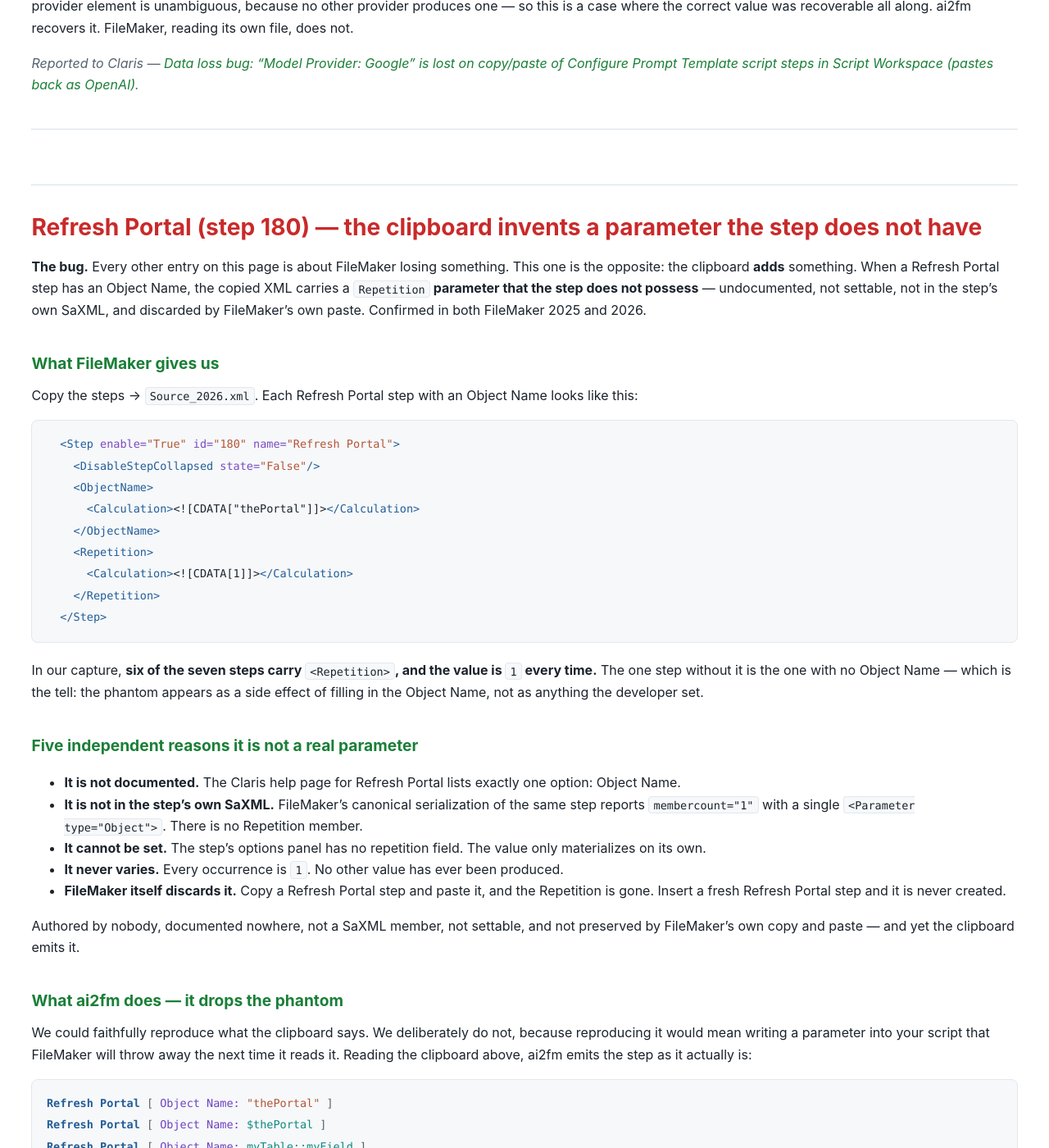
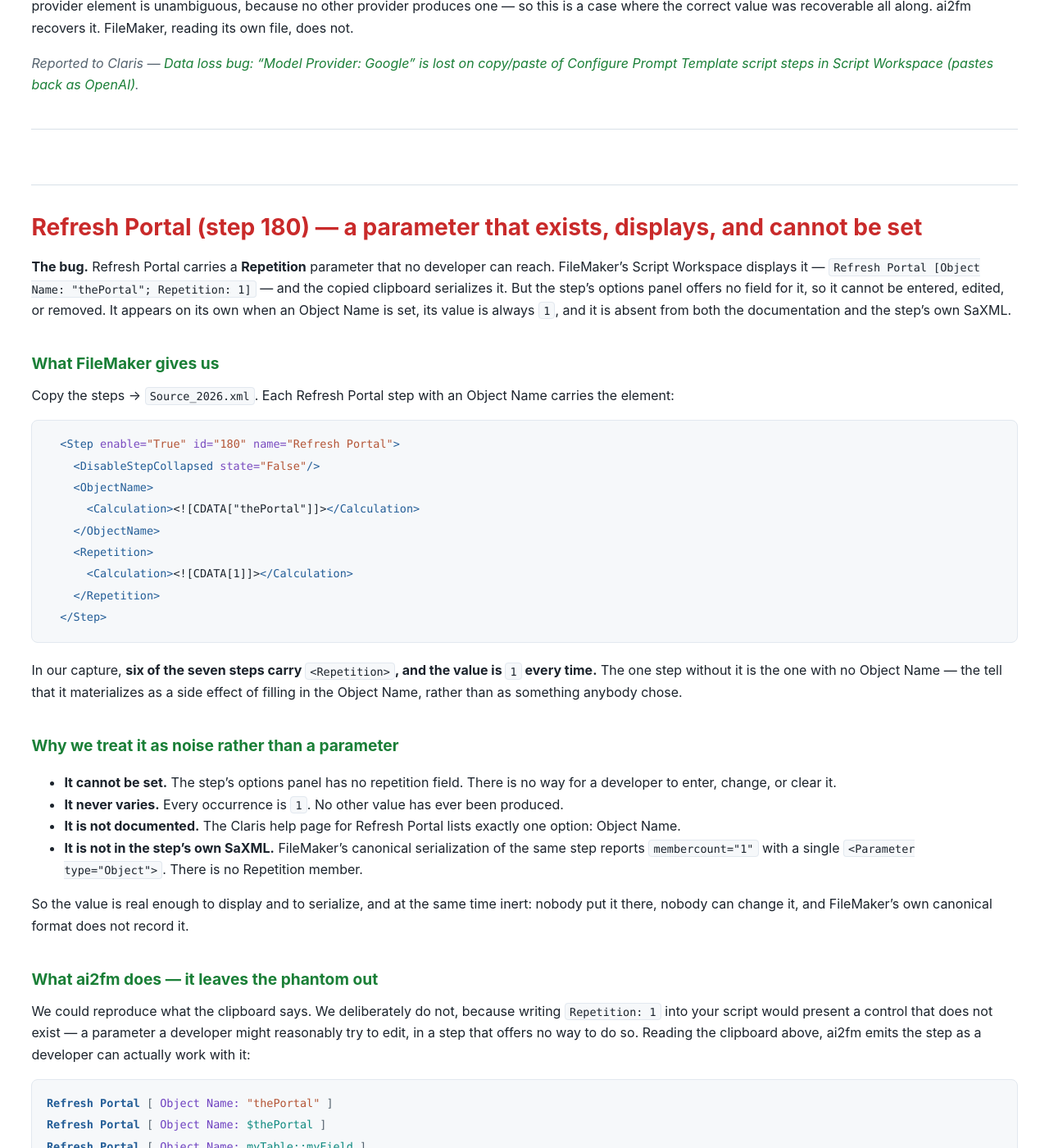
Before and after one commit to AxelarEU/ai2fm-community, a Jekyll site: the page built from claris_bugs/claris_clipboard_bugs.md, in a window 1280 px wide and 1400 px high, scrolled down 15652 px. Shown: the whole window at 82% size. Built offline with Jekyll 4.4.1, drawn with Linux system fonts in a browser that asks for light colours; some of the changed text lies outside the part shown.

Commit message:
Correct Refresh Portal (180): the Repetition parameter exists and displays, but cannot be set

````diff
--- a/claris_bugs/claris_clipboard_bugs.md
+++ b/claris_bugs/claris_clipboard_bugs.md
@@ -550,13 +550,13 @@
 
 ---
 
-## Refresh Portal (step 180) — the clipboard invents a parameter the step does not have
+## Refresh Portal (step 180) — a parameter that exists, displays, and cannot be set
 
-**The bug.** Every other entry on this page is about FileMaker losing something. This one is the opposite: the clipboard **adds** something. When a Refresh Portal step has an Object Name, the copied XML carries a **`Repetition` parameter that the step does not possess** — undocumented, not settable, not in the step's own SaXML, and discarded by FileMaker's own paste. Confirmed in both FileMaker 2025 and 2026.
+**The bug.** Refresh Portal carries a **Repetition** parameter that no developer can reach. FileMaker's Script Workspace displays it — `Refresh Portal [Object Name: "thePortal"; Repetition: 1]` — and the copied clipboard serializes it. But the step's options panel offers no field for it, so it cannot be entered, edited, or removed. It appears on its own when an Object Name is set, its value is always `1`, and it is absent from both the documentation and the step's own SaXML.
 
 ### What FileMaker gives us
 
-Copy the steps → `Source_2026.xml`. Each Refresh Portal step with an Object Name looks like this:
+Copy the steps → `Source_2026.xml`. Each Refresh Portal step with an Object Name carries the element:
 
 ```xml
   <Step enable="True" id="180" name="Refresh Portal">
@@ -570,21 +570,20 @@
   </Step>
 ```
 
-In our capture, **six of the seven steps carry `<Repetition>`, and the value is `1` every time.** The one step without it is the one with no Object Name — which is the tell: the phantom appears as a side effect of filling in the Object Name, not as anything the developer set.
+In our capture, **six of the seven steps carry `<Repetition>`, and the value is `1` every time.** The one step without it is the one with no Object Name — the tell that it materializes as a side effect of filling in the Object Name, rather than as something anybody chose.
 
-### Five independent reasons it is not a real parameter
+### Why we treat it as noise rather than a parameter
 
+- **It cannot be set.** The step's options panel has no repetition field. There is no way for a developer to enter, change, or clear it.
+- **It never varies.** Every occurrence is `1`. No other value has ever been produced.
 - **It is not documented.** The Claris help page for Refresh Portal lists exactly one option: Object Name.
 - **It is not in the step's own SaXML.** FileMaker's canonical serialization of the same step reports `membercount="1"` with a single `<Parameter type="Object">`. There is no Repetition member.
-- **It cannot be set.** The step's options panel has no repetition field. The value only materializes on its own.
-- **It never varies.** Every occurrence is `1`. No other value has ever been produced.
-- **FileMaker itself discards it.** Copy a Refresh Portal step and paste it, and the Repetition is gone. Insert a fresh Refresh Portal step and it is never created.
 
-Authored by nobody, documented nowhere, not a SaXML member, not settable, and not preserved by FileMaker's own copy and paste — and yet the clipboard emits it.
+So the value is real enough to display and to serialize, and at the same time inert: nobody put it there, nobody can change it, and FileMaker's own canonical format does not record it.
 
-### What ai2fm does — it drops the phantom
+### What ai2fm does — it leaves the phantom out
 
-We could faithfully reproduce what the clipboard says. We deliberately do not, because reproducing it would mean writing a parameter into your script that FileMaker will throw away the next time it reads it. Reading the clipboard above, ai2fm emits the step as it actually is:
+We could reproduce what the clipboard says. We deliberately do not, because writing `Repetition: 1` into your script would present a control that does not exist — a parameter a developer might reasonably try to edit, in a step that offers no way to do so. Reading the clipboard above, ai2fm emits the step as a developer can actually work with it:
 
 ```fmscript
 Refresh Portal [ Object Name: "thePortal" ]
@@ -592,11 +591,11 @@
 Refresh Portal [ Object Name: myTable::myField ]
 ```
 
-No Repetition — in enabled and disabled steps alike.
+No Repetition — in enabled and disabled steps alike. This is a deliberate editorial choice, not an oversight: we follow the documented step and its own SaXML, which agree with each other.
 
 ### The point
 
-This is the one case on this page where being faithful to the clipboard would be the *wrong* answer. Two clipboards that differ only by the presence of `<Repetition>` describe exactly the same step, so a tool that copies the clipboard byte-for-byte reports spurious differences when you diff or version your scripts. We follow the documented step and its own SaXML, which agree with each other, and drop what neither of them contains.
+Most entries on this page are about information going missing. This one is about information that should never have been surfaced. A parameter you cannot set is not a setting — and two clipboards that differ only by its presence describe exactly the same step, so carrying it through would produce spurious differences when you diff or version your scripts.
 
 *Reported to Claris — [Bug Report: Refresh Portal emits a phantom "Repetition" parameter](https://community.claris.com/en/s/question/0D5Vy00002ulmO5KAI/bug-report-refresh-portal-emits-a-phantom-repetition-parameter).*
 
````
